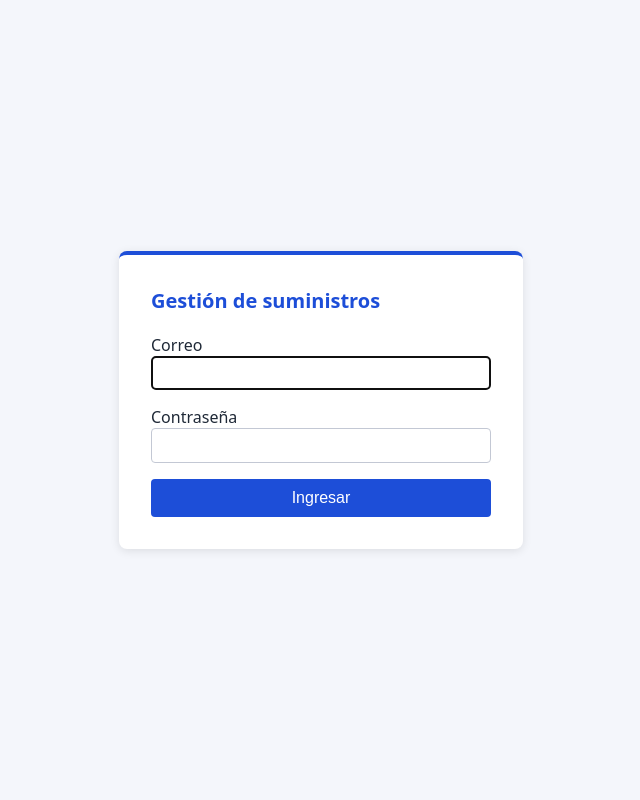
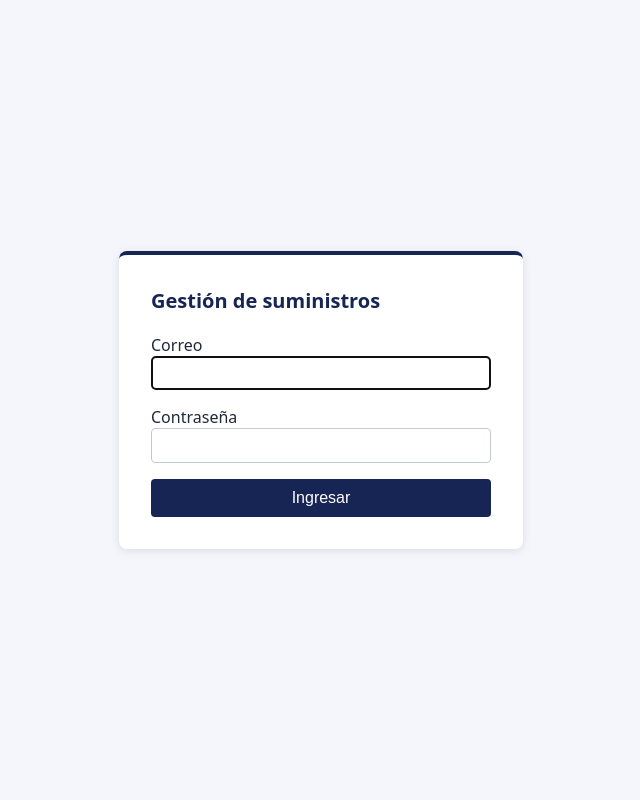
Before and after one commit to ingenierodesarrollo/Gestion_de_suministros, a Django app: a page that uses templates/cuentas/login.html in a window 1280 px wide. Shown: the whole page, without its empty margins (319-959 px from the left). Run offline with Django 5.2, Linux system fonts and the light colour scheme.

Commit message:
Estilos del panel de administracion y colores mas oscuros

```diff
--- a/config/urls.py
+++ b/config/urls.py
@@ -1,6 +1,10 @@
 """URL configuration for config project."""
 from django.contrib import admin
 from django.urls import include, path
+
+admin.site.site_header = 'Gestión de suministros'
+admin.site.site_title = 'Gestión de suministros'
+admin.site.index_title = 'Panel de administración'
 
 urlpatterns = [
     path("admin/", admin.site.urls),
--- a/static/css/estilos.css
+++ b/static/css/estilos.css
@@ -1,7 +1,7 @@
 :root {
-  --azul: #1d4ed8;
+  --azul: #172554;
   --azul-claro: #dbeafe;
-  --rojo: #b91c1c;
+  --rojo: #991b1b;
   --fondo: #f4f6fb;
 }
 
@@ -77,3 +77,26 @@ aviso.error { border: 1px solid var(--rojo); color: var(--rojo); }
 .tabla input { width: 6rem; padding: 0.3rem; }
 
 .separado { margin-top: 0.75rem;}
+
+:root {
+    --primary: #1e3a8a;
+    --secondary: #1e3a8a;
+    --accent: #dbeafe;
+    --header-bg: #1e3a8a;
+    --header-color: #ffffff;
+    --header-branding-color: #ffffff;
+    --header-link-color: #ffffff;
+    --breadcrumbs-bg: #dbeafe;
+    --breadcrumbs-fg: #1e3a8a;
+    --breadcrumbs-link-fg: #1e3a8a;
+    --link-fg: #1e3a8a;
+    --link-hover-color: #172554;
+    --button-bg: #1e3a8a;
+    --button-hover-bg: #172554;
+    --default-button-bg: #1e3a8a;
+    --default-button-hover-bg: #172554;
+    --object-tools-bg: #1e3a8a;
+    --object-tools-hover-bg: #172554;
+    --delete-button-bg: #991b1b;
+    --delete-button-hover-bg: #7f1d1d;
+}
```
Also changed, not shown: static/css/admin.css (added, +22 -0 lines), templates/admin/base_site.html (added, +8 -0 lines).
